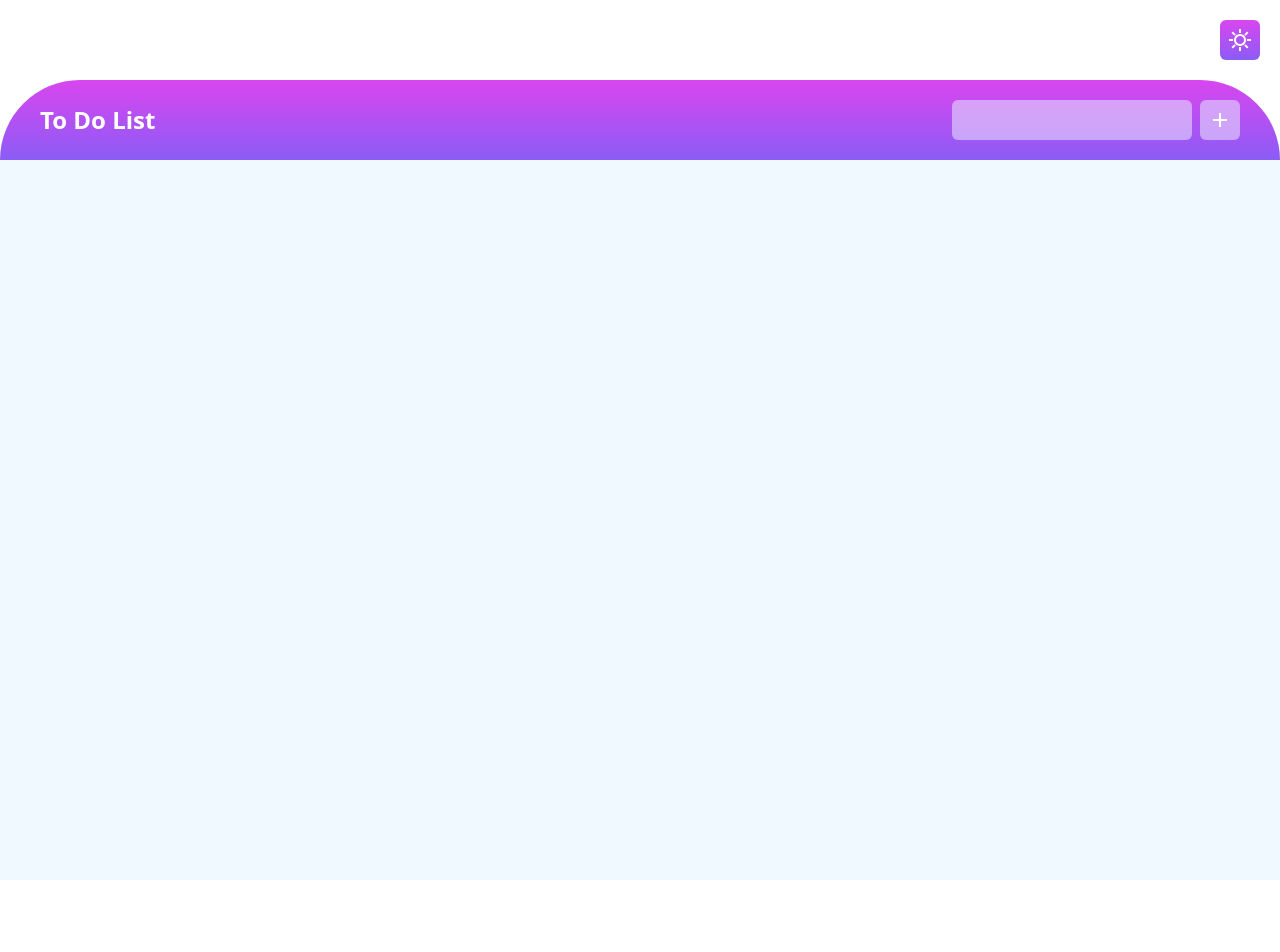
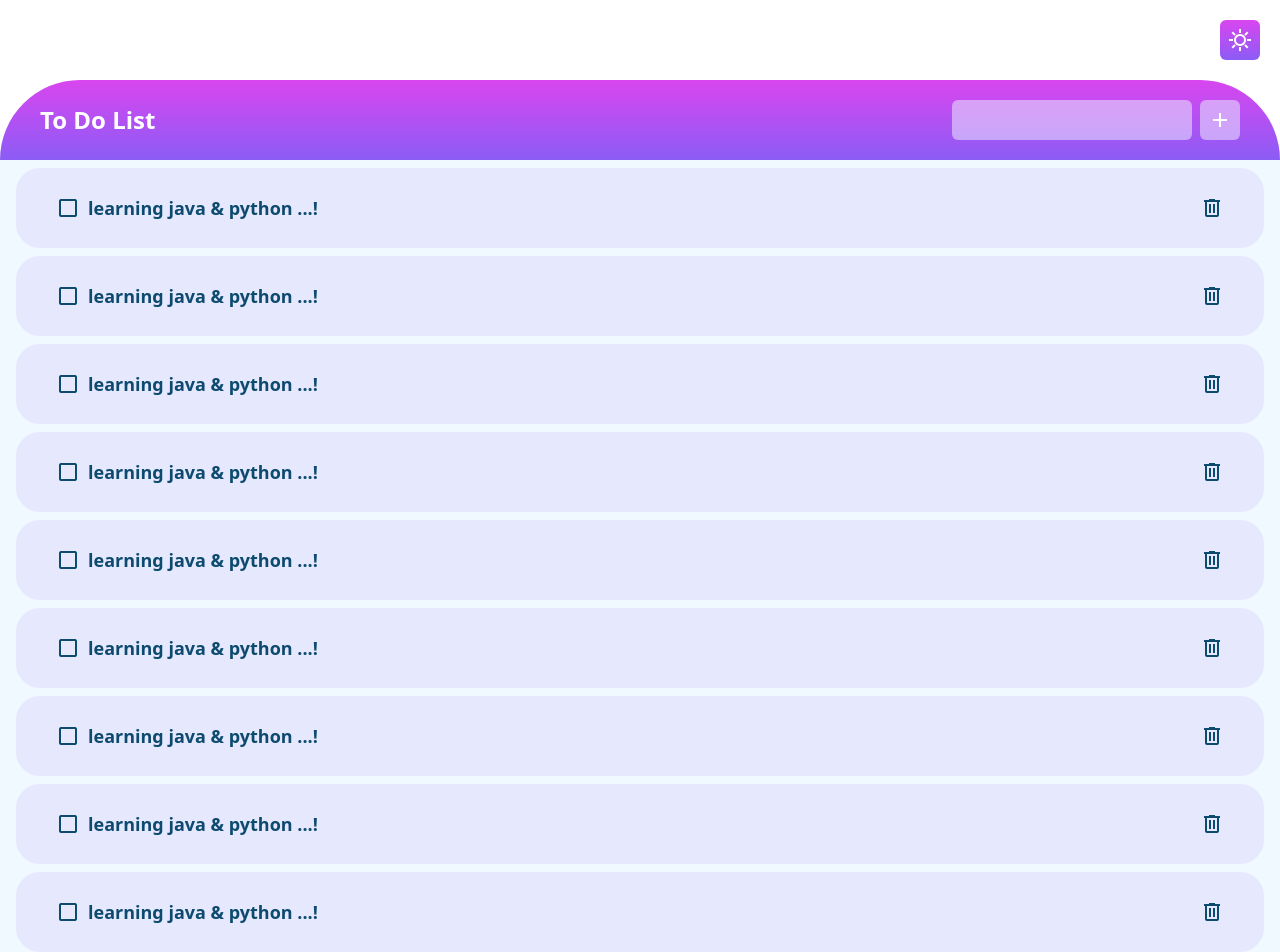
Before and after one commit to Nikkihosseini/redux-todo-dnd, a React (Vite) app: page / in a window 1280 px wide. Shown: the top 952 px of the page. Before the commit the page ends 880 px from the top, so only its background shows below. Built offline with nearby package versions, Linux system fonts and the light colour scheme.

Commit message:
feat(todo): add delete & complete actions + display todo text

```diff
--- a/index.html
+++ b/index.html
@@ -3,10 +3,11 @@
   <head>
     <meta charset="UTF-8" />
     <link rel="icon" type="image/svg+xml" href="/vite.svg" />
+    <link rel="stylesheet" href="https://fonts.googleapis.com/css2?family=Material+Symbols+Outlined:opsz,wght,FILL,GRAD@24,400,0,0"/>
     <meta name="viewport" content="width=device-width, initial-scale=1.0" />
     <title>redux-todo-dnd</title>
   </head>
-  <body class="w-full h-full font-sans text-gray-900 dark:text-stone-200">
+  <body class="w-full h-full font-sans">
     <div id="root"></div>
     <script type="module" src="/src/main.jsx"></script>
   </body>
--- a/src/App.jsx
+++ b/src/App.jsx
@@ -1,4 +1,4 @@
-import ToDo from './Pages/ToDo'
+import ToDoApp from './Pages/ToDoApp'
 // import {store} from './Component/store/store'
 // import { Provider } from 'react-redux'
 import './index.css'
@@ -8,7 +8,7 @@ function App() {
   return (
     <>
       {/* <Provider store={store}> */}
-        <ToDo/>
+        <ToDoApp/>
       {/* </Provider> */}
     </>
   )
--- /dev/null
+++ b/src/Component/ToDo.jsx
@@ -0,0 +1,20 @@
+
+
+
+export default function ToDo(){
+    return(
+        <>
+            <div className="flex items-center justify-between w-full bg-violet-500/10 min-h-20 max-h-40 px-5 md:px-10 py-3 rounded-3xl overflow-hidden text-sky-900 dark:text-slate-400">
+                <div className="flex items-center gap-x-2 cursor-pointer">
+                    <span className="material-symbols-outlined">
+                        check_box_outline_blank
+                    </span>
+                <p className="text-lg font-semibold py-2 overflow-hidden">
+                     learning java & python ...!
+                </p>
+                </div>
+                <span className="material-symbols-outlined">delete</span>
+            </div>
+        </>
+    )
+}
--- a/src/Component/ToggleThemBtn.jsx
+++ b/src/Component/ToggleThemBtn.jsx
@@ -1,5 +1,5 @@
 import { useEffect, useState } from "react";
-import 'material-symbols';
+
 
 
 export default function ToggleThemBtn() {
--- a/src/Pages/ToDo.jsx
+++ /dev/null
@@ -1,30 +0,0 @@
-import ToggleThemBtn from '../Component/ToggleThemBtn'
-import 'material-symbols';
-
-
-export default function ToDo(){
-    return(
-        <>
-            <div className='relative w-full h-screen bg-white dark:bg-slate-900'>
-                <ToggleThemBtn/>
-                <div className='absolute bg-sky-50 dark:bg-slate-800 rounded-t-[5rem] w-full h-screen top-20 '>
-
-                    <div className='flex items-center justify-between bg-gradient-to-t from-violet-500 to-fuchsia-500 h-20 px-5 md:px-10 rounded-t-[5rem] overflow-hidden text-white'>
-                        <div>
-                             <h1 className='font-bold text-2xl'>To Do List</h1>
-                             <span></span>
-                        </div>
-                        <div className='flex items-center justify-center gap-x-2'>
-                            <input className='p-2 outline-none border-none rounded-md bg-blue-50/50 w-60 h-10' type="text" name="todo"/>
-                            <div className='flex items-center justify-center backdrop-blur-md h-10 w-10 rounded-md bg-blue-50/50 hover:bg-blue-50/70 cursor-pointer transition-all'>
-                                <span className='material-symbols-outlined'>add</span>
-                            </div>
-                        </div>
-                    </div>
-
-                </div>
-
-            </div>
-        </>
-    )
-}
--- /dev/null
+++ b/src/Pages/ToDoApp.jsx
@@ -0,0 +1,55 @@
+import ToggleThemBtn from '../Component/ToggleThemBtn'
+import ToDo from '../Component/ToDo'
+
+
+export default function ToDoApp(){
+    return(
+        <>
+            <div className='relative w-full h-screen bg-white dark:bg-slate-900'>
+                <ToggleThemBtn/>
+                <div className='absolute bg-sky-50 dark:bg-slate-800 rounded-t-[5rem] w-full min-h-full top-20'>
+
+                    <div className='flex items-center justify-between bg-gradient-to-t from-violet-500 to-fuchsia-500 h-20 px-5 md:px-10 rounded-t-[5rem] overflow-hidden text-white'>
+                        <div>
+                             <h1 className='font-bold text-2xl'>To Do List</h1>
+                             <span></span>
+                        </div>
+                        <div className='flex items-center justify-center gap-x-2'>
+                            <input className='p-2 outline-none border-none rounded-md dark:bg-slate-900/30 bg-blue-50/50 w-60 h-10 transition-all' type="text" name="todo"/>
+                            <div className='flex items-center justify-center backdrop-blur-md h-10 w-10 rounded-md bg-blue-50/50 dark:bg-slate-900/30 hover:dark:bg-slate-900/50 hover:bg-blue-50/70 cursor-pointer transition-all'>
+                                <span className='material-symbols-outlined'>add</span>
+                            </div>
+                        </div>
+                    </div>
+
+                    <div className='flex flex-col items-center justify-center mx-auto gap-2 px-4  my-2'>
+                        <ToDo/>
+                        <ToDo/>
+                        <ToDo/>
+                        <ToDo/>
+                        <ToDo/>
+                        <ToDo/>
+                        <ToDo/>
+                        <ToDo/>
+                        <ToDo/>
+                        <ToDo/>
+                        <ToDo/>
+                        <ToDo/>
+                        <ToDo/>
+                        <ToDo/>
+                        <ToDo/>
+                        <ToDo/>
+                        <ToDo/>
+                        <ToDo/>
+                        <ToDo/>
+                        <ToDo/>
+                        <ToDo/>
+                        <ToDo/>
+                    </div>
+
+                </div>
+
+            </div>
+        </>
+    )
+}
```
